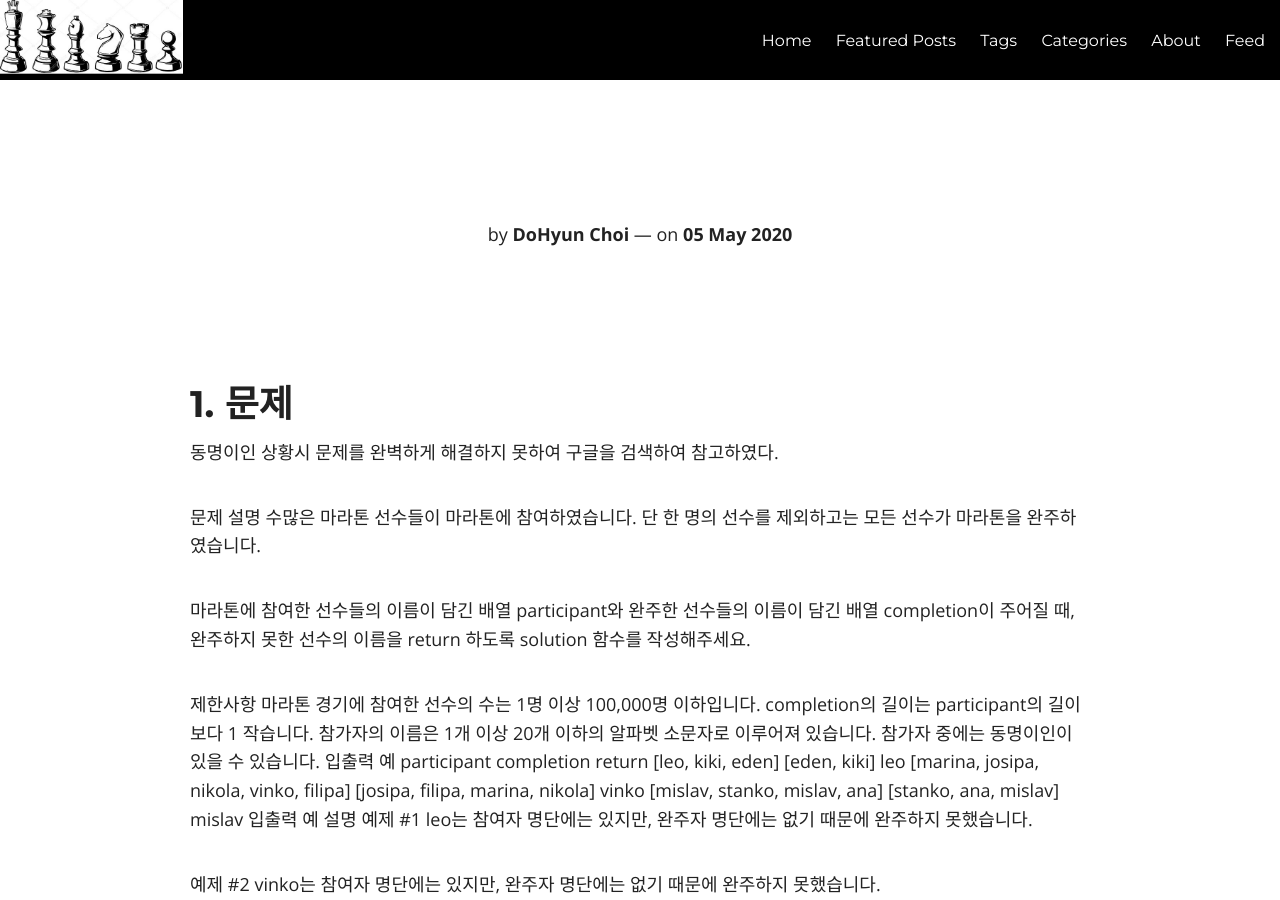
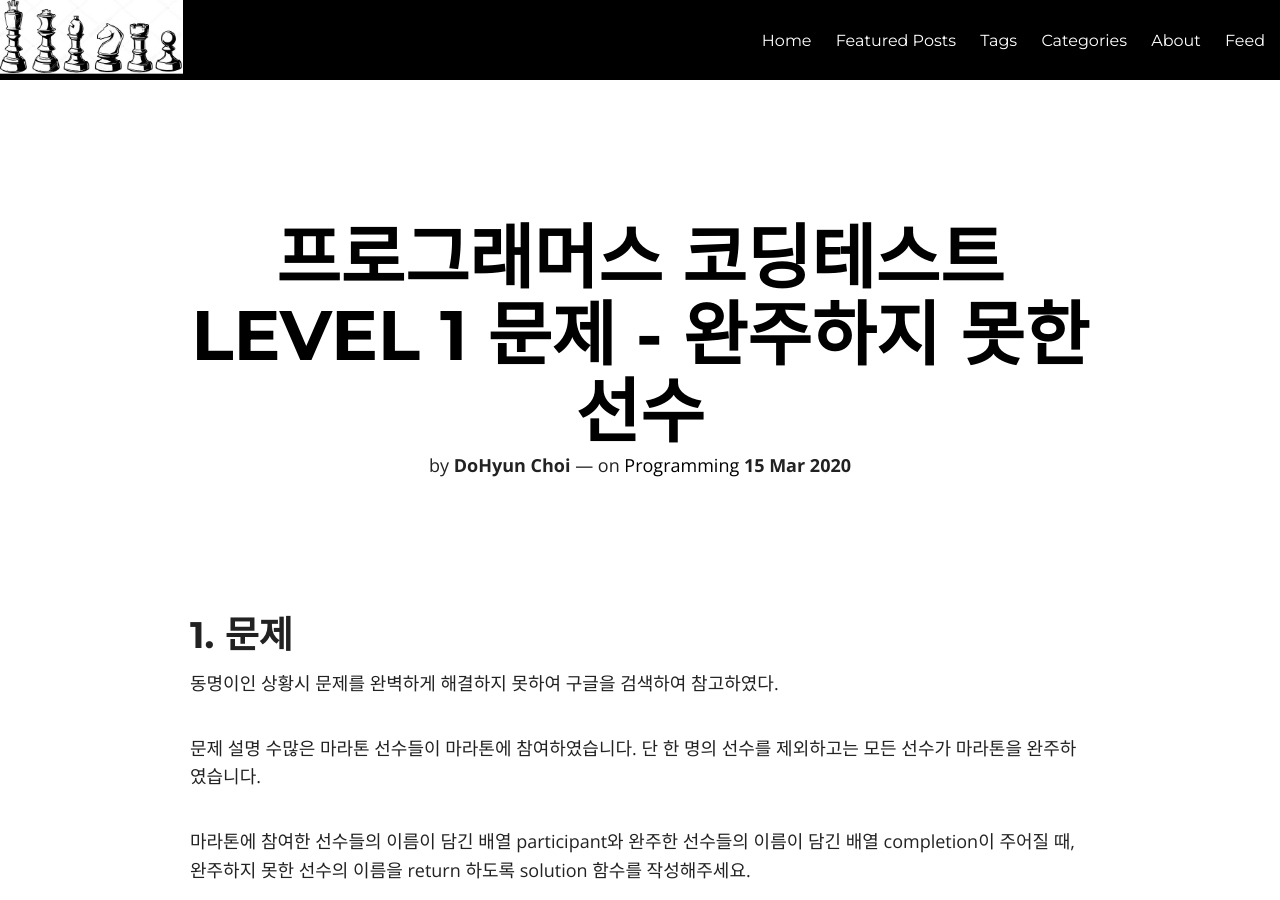
Before and after one commit to DoHyunChoi/dohyunchoi.github.io, a Jekyll site: the page built from _posts/2020-03-15-완주하지 못한 선수.markdown, in a window 1280 px wide and 900 px high. Built offline with Jekyll 4.4.1, drawn with Linux system fonts in a browser that asks for light colours; nearby versions of some CDN libraries; our own code applies the rules of GitHub Pages for plain Markdown files; comment, search, counter and statistics services are not loaded.

Commit message:
Update 2020-03-15-완주하지 못한 선수.markdown

```diff
--- a/_posts/2020-03-15-완주하지 못한 선수.markdown
+++ b/_posts/2020-03-15-완주하지 못한 선수.markdown
@@ -1,6 +1,6 @@
 ---
 layout: post
-title: "프로그래머스 코딩테스트 Level 1 문제 "완주하지 못한 선수""
+title: "프로그래머스 코딩테스트 Level 1 문제 - 완주하지 못한 선수"
 description:
 headline:
 modified: 2020-03-04
```
